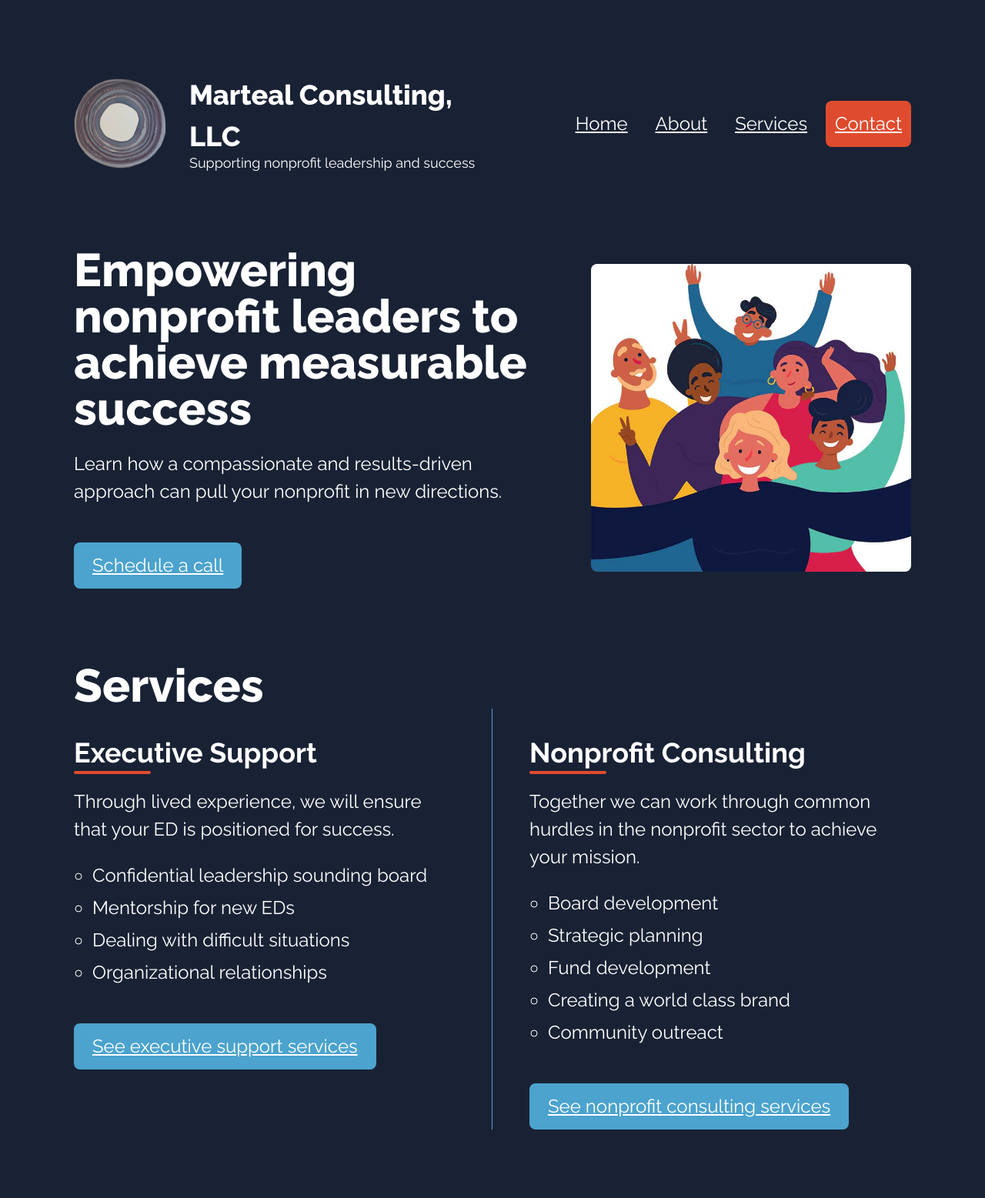
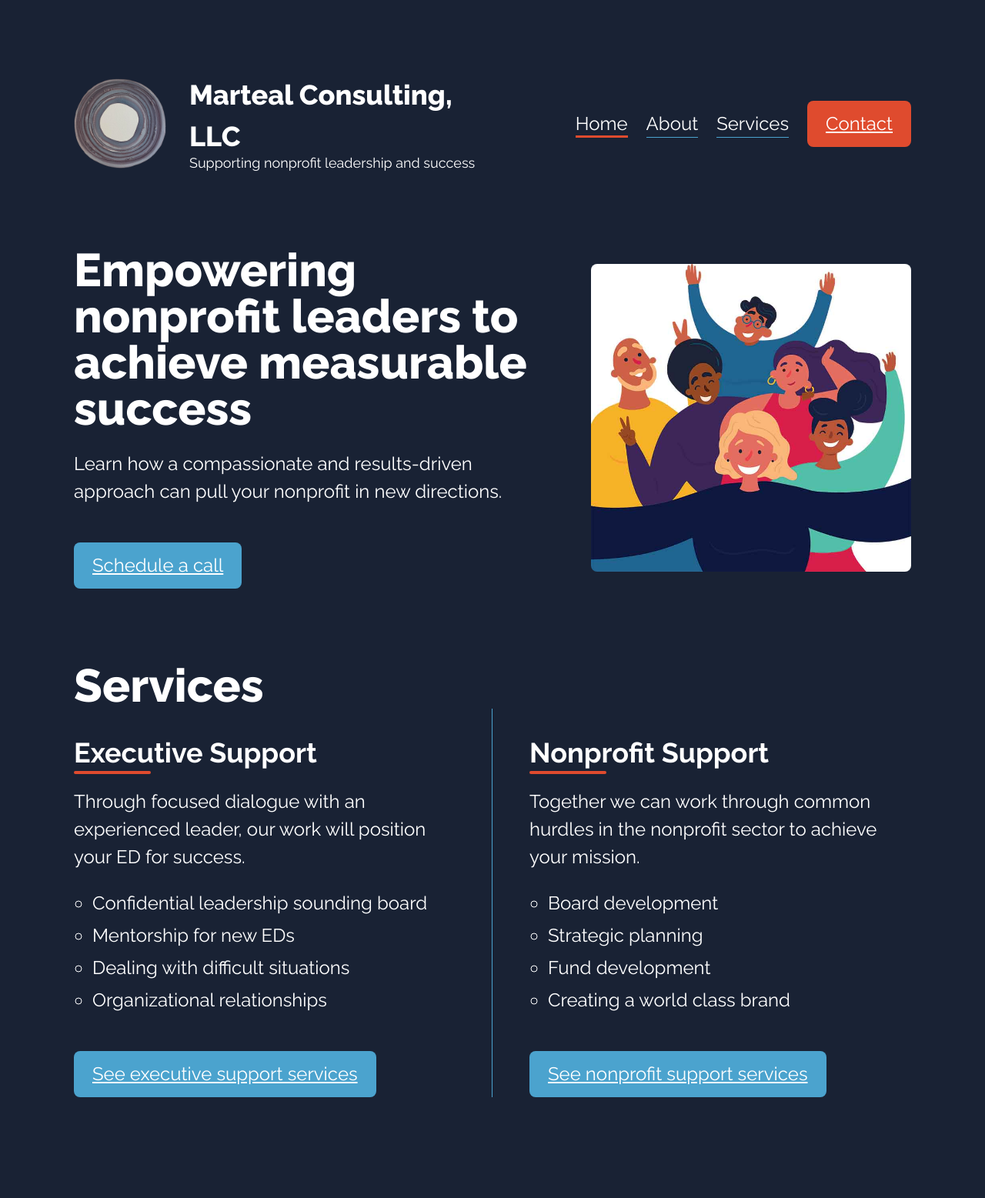
Before and after one commit to bobmarteal/mc11ty, an Eleventy site: page src/index.njk in a window 1280 px wide. Shown: the top 1557 px of the page at 77% size. Built offline with nearby package versions, Linux system fonts and the light colour scheme; Eleventy itself is replaced by a stand-in of ours; files that its build step writes are made by us from their sources.

Commit message:
little nav work

```diff
--- a/src/_data/navigation.json
+++ b/src/_data/navigation.json
@@ -5,11 +5,11 @@
   },
   {
     "name": "About",
-    "link": "/about"
+    "link": "/about/"
   },
   {
     "name": "Services",
-    "link": "/services"
+    "link": "/services/"
   },
   {
     "name": "Contact",
--- a/src/_data/quotes.json
+++ b/src/_data/quotes.json
@@ -2,7 +2,7 @@
   {
     "name": "Candice Meade",
     "position": "Executive Director, Ithaca Children's Garden",
-    "quote": "Erin has given so generously of herself, her heart, her myriad skills and her creative vision to the Garden. She has provided a rare kind of nurturing leadership that has enabled me to love my work, and grow in my role in my time with ICG. I am forever grateful for the opportunity to work with Erin, towards the mission that ICG so strongly values and strives for.",
+    "quote": "I’ve just taken so much from our time together. I appreciate the space Erin leaves and how flexible she’s been. Just being open if there’s something that comes up that’s on my mind, it’s been really nice to have that kind of flow to the training and conversations.",
     "image_path": "/images/Candice-Meade.jpg",
     "image_alt": "Candice Meade"
   },
@@ -37,7 +37,7 @@
   {
     "name": "Andrew Slaughter",
     "position": "Associate Engineer, Leyline Renewables",
-    "quote": "I use the lessons Erin taught me every day.",
+    "quote": "Working with Erin offered me a consistent demonstration of fostering positive change through empathy and care for the community. I use the lessons Erin taught me every day.",
     "image_path": "images/Andrew-Slaughter.jpg",
     "image_alt": "Andrew Slaughter"
   },
--- a/src/_includes/_navigation.njk
+++ b/src/_includes/_navigation.njk
@@ -5,7 +5,7 @@
 
 <nav class="mainNav" id="primary-navigation" data-visible="false">
     {% for item in navigation %}
-        <a href="{{ item.link }}" class="{{ item.class }}">
+        <a href="{{ item.link }}" class="{{ item.class }}{% if item.link == page.url%} current{%endif%}">
         {{ item.name }}
     </a>
     {% endfor %}
--- a/src/_includes/base.njk
+++ b/src/_includes/base.njk
@@ -52,7 +52,7 @@
                     Contact
                 </h2>
                 <p>
-                   Learn how a compassionate and results-driven approach can push your non-profit in new directions.
+                  I look forward to hearing from you and learning about your goals. Let’s connect!
                 </p>
             </div>
             <form name="contact" method="POST" data-netlify="true" id="contact-form">
--- a/src/about.njk
+++ b/src/about.njk
@@ -4,7 +4,7 @@ layout:  basicPage
 description: Nonprofit leader.
 ---
 
-<p>Marteal Consulting is exclusively designed to help your nonprofit thrive, with an ultimate goal of making the world a better place for all.  Our 5 core values of presence, integrity, compassion, courage, and efficacy are threaded through our work. We know we’ve succeeded when you experience more joy in your work and your nonprofit moves closer to fulfilling its purpose.</p>
+<p>Marteal Consulting, LLC is exclusively designed to help your nonprofit thrive, with an ultimate goal of making the world a better place for all.  Our 5 core values of <strong>presence</strong>, <strong>integrity</strong>, <strong>compassion</strong>, <strong>courage</strong>, and <strong>efficacy</strong> are threaded through our work and help your nonprofit move closer to fulfilling its purpose.</p>
 
 <h2>About Erin Marteal</h2>
 
--- a/src/index.njk
+++ b/src/index.njk
@@ -23,7 +23,7 @@ layout: homePage
 	<div class="columns columns--two">
 		<div>
 			<h3>Executive Support</h3>
-			<p>Through lived experience, we will ensure that your ED is positioned for success.</p>
+			<p>Through focused dialogue with an experienced leader, our work will position your ED for success.</p>
 			<ul>
 			<li>Confidential leadership sounding board</li>
 			<li>Mentorship for new EDs</li>
@@ -33,16 +33,15 @@ layout: homePage
 			<p><a href="/services#support" class="button button--primary">See executive support services</a></p>
 		</div>
 		<div>
-			<h3>Nonprofit Consulting</h3>
+			<h3>Nonprofit Support</h3>
 			<p>Together we can work through common hurdles in the nonprofit sector to achieve your mission.</p>
 			<ul>
 				<li>Board development</li>
 				<li>Strategic planning</li>
 				<li>Fund development</li>
 				<li>Creating a world class brand</li>
-				<li>Community outreact</li>
 			</ul>
-			<p><a href="/services#consulting" class="button button--primary">See nonprofit consulting services</a></p>
+			<p><a href="/services#support" class="button button--primary">See nonprofit support services</a></p>
 		</div>
 
 	</div>
--- a/src/sass/components/_mainNav.scss
+++ b/src/sass/components/_mainNav.scss
@@ -4,12 +4,42 @@
 */
 .mainNav {
   display: flex;
-  gap: 0.5em;
+  gap: 1em;
   @include mq(medium) {
     align-items: center;
     justify-content: flex-end;
-    a {
-      padding: 0.5em;
+    a:not(.button) {
+      // padding: 0.5em;
+      position: relative;
+      text-decoration: none;
+      overflow: hidden;
+      &::before,
+      &::after {
+        position: absolute;
+        margin-right: 0.75em;
+        content: "";
+        height: 1px;
+        width: 100%;
+        background-color: var(--brandTwo);
+        left: 0;
+        bottom: 0;
+      }
+      &::after {
+        background-color: var(--brandOne);
+        transform: translateX(-100%);
+        transition: transform 150ms ease-in-out;
+      }
+      &:hover {
+        &::after {
+          transform: translateX(0);
+        }
+      }
+    }
+    a.current {
+      &::after {
+        height: 3px;
+        transform: translateX(0);
+      }
     }
   }
 
@@ -35,7 +65,6 @@
     a {
       display: inline-block;
       padding: 0.25em 0.5em;
-      // margin-bottom: 0.25em 0.5em;
       font-weight: var(--fontSemi);
     }
 
--- a/src/services.njk
+++ b/src/services.njk
@@ -1,42 +1,15 @@
 ---
-title: Nonprofit consulting services
+title: Nonprofit support services
 layout:  basicPage
 description: Nonprofit leader.
 
 ---
-<h3 id="consulting">Live, Learn, Lead.</h3>
-
-<p>You care about your cause. A lot. At times, it gets everything you have. Sometimes, it needs even more.</p>
-
-<p>Whether you've just launched a    nonprofit, are struggling with how to recruit the right leaders to your board, or want to shore up your intermittent funding for the long-haul, Marteal Consulting has you.</p><p>With an experienced, compassionate nonprofit leader who has lived, learned, and lead through many of the challenges you likely face (though every situation is unique), you will not be alone. Feel and be supported as you live through the challenge, learn how to strategically deploy the resources you DO have, and bring more presence, joy, and impact to your work and organization.
-</p>
-
-<h3>What does nonprofit consulting look like? </h3>
-
-<p>Marteal Consulting leverages years of leadership experience and numerous resources to best support you along your unique journey. Below are some examples of the types of work you might engage in with Marteal Consulting.</p>
-<ul>
-
-<li>Vetting your plan for board development (or helping you develop your plan)</li><li>
-Developing an organizational chart</li><li>
-Role definition and clarity</li><li>
-Building the foundation of a healthy engaged organizational culture</li><li>
-Strategic partnerships</li><li>
-Fund development </li><li>
-Donor cultivation and stewardship planning</li><li>
-Strategy and innovation</li><li>
-Building a world class brand</li><li>
-Communications within and across teams</li><li>
-Planning your work - from today’s To Do’s to 5-year strategic plan</li><li>
-Volunteer management</li>
-</ul>
-
-
 
 
 
 <h2 id="support">Executive support</h2>
 <p>
-Nonprofit leaders face challenges vast and varied every day, often before breakfast. Pulling in support at the right time can make the difference between inspiring progress towards identified goals and tapering morale. If you are facing an organizational or leadership transition, keep bumping up against roadblocks on a special initiative, or struggle to rally your team, working with an experienced nonprofit leader - outside of your organization - can help. Not only can the right support at the right time help you save time and expense, increase revenues, and accomplish your goal, it can help you restore joy to your workday and much deserved and necessary relaxation to your after hours.
+Nonprofit leaders face challenges vast and varied every day, often before breakfast. Pulling in support at the right time can make the difference between inspiring progress towards identified goals and tapering morale. If you are facing an organizational or leadership transition, keep bumping up against roadblocks on a special initiative, or struggle to rally your team, or simply need new ideas to keep the energy high, working with an experienced nonprofit leader - outside of your organization - can help. Not only can the right support at the right time help you save time and expense, increase revenues, and accomplish your goal, it can help you restore joy to your workday and much deserved and necessary relaxation to your after hours.
 
 </p>
 
@@ -66,3 +39,44 @@ A safe, non judgemental sounding board for your team's most influential asset
 <li>Providing effective feedback and helping cultivate a culture of effective feedback
 </li>
 </ul>
+
+<h2 id="support">Live, Learn, Lead.</h2>
+
+<p>You care about your cause. A lot. At times, it gets everything you have. Sometimes, it needs even more.</p>
+
+<p>Whether you've just launched a nonprofit, are struggling with how to recruit the right leaders to your board, or want to shore up your intermittent funding for the long-haul, Marteal Consulting has you.</p>
+<p>With an experienced, compassionate nonprofit leader who has lived, learned, and lead through many of the challenges you likely face (though every situation is unique), you will not be alone. Feel and be supported as you live through the challenge, learn how to strategically deploy the resources you DO have, and bring more presence, joy, and impact to your work and organization.
+</p>
+
+<h3>What does nonprofit support look like? </h3>
+
+<p>Marteal Consulting leverages years of leadership experience and numerous resources to best support you along your unique journey. Below are some examples of the types of work you might engage in with Marteal Consulting.</p>
+<ul>
+
+<li>Vetting your plan for board development (or helping you develop your plan)</li><li>
+Developing an organizational chart</li><li>
+Role definition and clarity</li><li>
+Building the foundation of a healthy engaged organizational culture</li><li>
+Strategic partnerships</li><li>
+Fund development </li><li>
+Donor cultivation and stewardship planning</li><li>
+Strategy and innovation</li><li>
+Building a world class brand</li><li>
+Communications within and across teams</li><li>
+Planning your work - from today’s To Do’s to 5-year strategic plan</li><li>
+Volunteer management</li>
+</ul>
+
+
+<h2>Examples of some “right times” clients have hired Marteal Consulting to help</h2>
+
+<ul>
+    <li>An internal candidate is preparing to transition, or recently transitioned to an executive or senior leadership role
+</li>
+    <li>A startup needs support in effective board development, staff development, fund development, and operational strategy
+</li>
+    <li>A board seeks to retain executive talent through highly tailored support, professional development, and an experienced sounding board for leadership
+</li>
+    <li>And more!
+</li>
+</ul>
```
Also changed, not shown: public/about/index.html, public/css/main.css, public/index.html, public/services/index.html, 1 other file.
